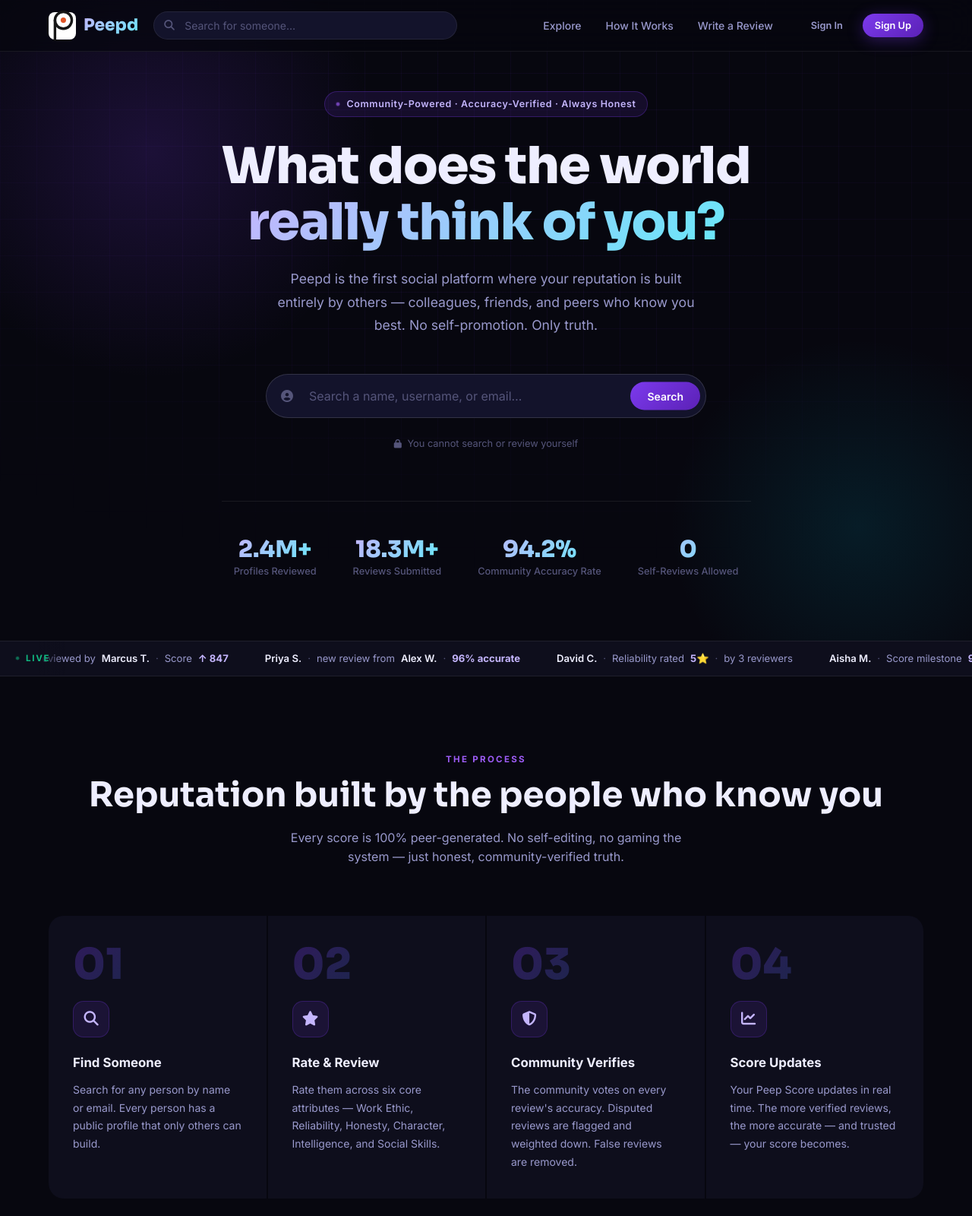
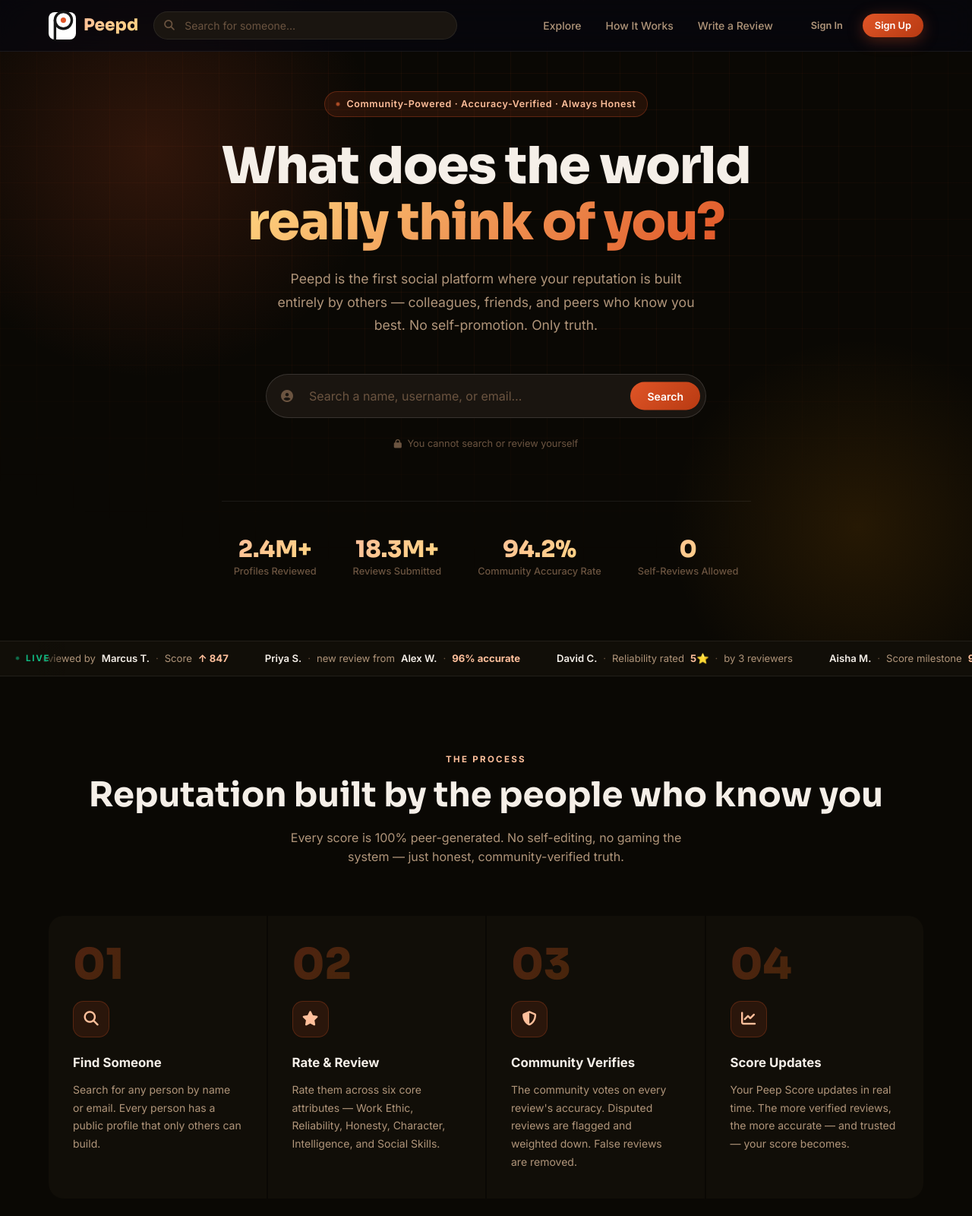
Before and after one commit to zacharyginis/peepd, a website: page index.html in a window 1280 px wide. Shown: the top 1600 px of the page at 76% size. Drawn offline with Linux system fonts and the light colour scheme; a script that the page names is missing.

Commit message:
feat: orange/black color scheme — replace all purple/cyan with orange/amber

```diff
--- a/css/style.css
+++ b/css/style.css
@@ -7,21 +7,22 @@
 
 /* ── Variables ─────────────────────────────────────────────── */
 :root {
-  /* Backgrounds */
-  --bg-base:        #07070F;
-  --bg-surface:     #0E0E1C;
-  --bg-card:        #13132B;
-  --bg-card-hover:  #18183A;
-  --bg-overlay:     rgba(7,7,15,0.85);
+  /* Backgrounds — warm near-black */
+  --bg-base:        #0A0804;
+  --bg-surface:     #110E08;
+  --bg-card:        #1A1510;
+  --bg-card-hover:  #221C14;
+  --bg-elevated:    #1A1510;
+  --bg-overlay:     rgba(10,8,4,0.88);
 
-  /* Brand */
-  --purple:         #7C3AED;
-  --purple-mid:     #9D5CF6;
-  --purple-light:   #C4B5FD;
-  --purple-glow:    rgba(124,58,237,0.35);
-  --cyan:           #06B6D4;
-  --cyan-light:     #67E8F9;
-  --cyan-glow:      rgba(6,182,212,0.25);
+  /* Brand — orange + deep orange */
+  --purple:         #E05527;
+  --purple-mid:     #F06A35;
+  --purple-light:   #FFBF9B;
+  --purple-glow:    rgba(224,85,39,0.35);
+  --cyan:           #F09000;
+  --cyan-light:     #FFD580;
+  --cyan-glow:      rgba(240,144,0,0.25);
 
   /* Status */
   --green:          #10B981;
@@ -32,14 +33,15 @@
   --red-glow:       rgba(239,68,68,0.3);
 
   /* Text */
-  --text-primary:   #EEEEFF;
-  --text-secondary: #9999CC;
-  --text-muted:     #55557A;
+  --text-primary:   #F5EFE8;
+  --text-secondary: #B0957A;
+  --text-muted:     #6B5440;
 
   /* Borders */
   --border:         rgba(255,255,255,0.07);
+  --border-subtle:  rgba(255,255,255,0.07);
   --border-strong:  rgba(255,255,255,0.13);
-  --border-accent:  rgba(124,58,237,0.45);
+  --border-accent:  rgba(224,85,39,0.45);
 
   /* Misc */
   --radius-sm:  8px;
@@ -77,7 +79,7 @@ h1, h2, h3, h4, h5 {
 }
 
 .gradient-text {
-  background: linear-gradient(135deg, var(--purple-light) 0%, var(--cyan-light) 100%);
+  background: linear-gradient(135deg, #FFD580 0%, #E05527 100%);
   -webkit-background-clip: text;
   -webkit-text-fill-color: transparent;
   background-clip: text;
@@ -88,7 +90,7 @@ h1, h2, h3, h4, h5 {
   font-weight: 700;
   letter-spacing: 0.2em;
   text-transform: uppercase;
-  color: var(--purple-mid);
+  color: var(--purple-light);
 }
 
 /* ── Layout ─────────────────────────────────────────────────── */
@@ -109,7 +111,7 @@ section           { padding: 100px 0; }
   white-space: nowrap;
 }
 .btn--primary {
-  background: linear-gradient(135deg, var(--purple), #5B21B6);
+  background: linear-gradient(135deg, #E05527, #B83A12);
   color: #fff;
   box-shadow: 0 4px 20px var(--purple-glow);
 }
@@ -141,12 +143,12 @@ section           { padding: 100px 0; }
   font-weight: 700;
   letter-spacing: 0.06em;
 }
-.badge--verified     { background: rgba(124,58,237,0.18); color: var(--purple-light); border: 1px solid rgba(124,58,237,0.35); }
+.badge--verified     { background: rgba(224,85,39,0.18); color: var(--purple-light); border: 1px solid rgba(224,85,39,0.35); }
 .badge--tier-phantom { background: rgba(100,116,139,0.18); color: #94A3B8; border: 1px solid rgba(100,116,139,0.35); }
 .badge--tier-emerging{ background: rgba(245,158,11,0.18);  color: #FCD34D; border: 1px solid rgba(245,158,11,0.35); }
 .badge--tier-established{background:rgba(59,130,246,0.18); color: #93C5FD; border: 1px solid rgba(59,130,246,0.35); }
 .badge--tier-trusted { background: rgba(59,130,246,0.22);  color: #93C5FD; border: 1px solid rgba(59,130,246,0.45); }
-.badge--tier-elite   { background: rgba(139,92,246,0.22);  color: #C4B5FD; border: 1px solid rgba(139,92,246,0.45); }
+.badge--tier-elite   { background: rgba(224,85,39,0.22);   color: #FFBF9B; border: 1px solid rgba(224,85,39,0.45); }
 .badge--tier-legendary{ background: rgba(16,185,129,0.18); color: #6EE7B7; border: 1px solid rgba(16,185,129,0.35); }
 .badge--accurate     { background: rgba(16,185,129,0.15);  color: #6EE7B7; border: 1px solid rgba(16,185,129,0.3); }
 .badge--disputed     { background: rgba(245,158,11,0.15);  color: #FCD34D; border: 1px solid rgba(245,158,11,0.3); }
@@ -225,7 +227,7 @@ section           { padding: 100px 0; }
   outline: none;
 }
 .nav__search input::placeholder { color: var(--text-muted); }
-.nav__search input:focus { border-color: var(--border-accent); background: var(--bg-card-hover); box-shadow: 0 0 0 3px rgba(124,58,237,0.15); }
+.nav__search input:focus { border-color: var(--border-accent); background: var(--bg-card-hover); box-shadow: 0 0 0 3px rgba(224,85,39,0.15); }
 .nav__search-icon { position: absolute; left: 14px; top: 50%; transform: translateY(-50%); color: var(--text-muted); font-size: 0.85rem; pointer-events: none; }
 
 /* ── Search Dropdown ──────────────────────────────────────── */
@@ -290,8 +292,8 @@ section           { padding: 100px 0; }
   position: absolute;
   inset: 0;
   background-image:
-    linear-gradient(rgba(124,58,237,0.06) 1px, transparent 1px),
-    linear-gradient(90deg, rgba(124,58,237,0.06) 1px, transparent 1px);
+    linear-gradient(rgba(224,85,39,0.06) 1px, transparent 1px),
+    linear-gradient(90deg, rgba(224,85,39,0.06) 1px, transparent 1px);
   background-size: 48px 48px;
   mask-image: radial-gradient(ellipse 80% 60% at 50% 30%, black 30%, transparent 100%);
 }
@@ -299,7 +301,7 @@ section           { padding: 100px 0; }
   position: absolute;
   width: 600px; height: 600px;
   border-radius: 50%;
-  background: radial-gradient(circle, rgba(124,58,237,0.18) 0%, transparent 70%);
+  background: radial-gradient(circle, rgba(224,85,39,0.18) 0%, transparent 70%);
   top: -100px; left: -100px;
   pointer-events: none;
 }
@@ -307,7 +309,7 @@ section           { padding: 100px 0; }
   position: absolute;
   width: 500px; height: 500px;
   border-radius: 50%;
-  background: radial-gradient(circle, rgba(6,182,212,0.12) 0%, transparent 70%);
+  background: radial-gradient(circle, rgba(240,144,0,0.12) 0%, transparent 70%);
   bottom: -100px; right: -100px;
   pointer-events: none;
 }
@@ -323,8 +325,8 @@ section           { padding: 100px 0; }
   align-items: center;
   gap: 8px;
   padding: 6px 14px;
-  background: rgba(124,58,237,0.12);
-  border: 1px solid rgba(124,58,237,0.3);
+  background: rgba(224,85,39,0.12);
+  border: 1px solid rgba(224,85,39,0.3);
   border-radius: var(--radius-full);
   font-size: 0.78rem;
   font-weight: 600;
@@ -369,13 +371,13 @@ section           { padding: 100px 0; }
   transition: var(--transition);
 }
 .hero__search input::placeholder { color: var(--text-muted); }
-.hero__search input:focus { border-color: var(--border-accent); box-shadow: 0 0 0 4px rgba(124,58,237,0.15), 0 8px 40px rgba(0,0,0,0.4); }
+.hero__search input:focus { border-color: var(--border-accent); box-shadow: 0 0 0 4px rgba(224,85,39,0.15), 0 8px 40px rgba(0,0,0,0.4); }
 .hero__search-icon { position: absolute; left: 20px; top: 50%; transform: translateY(-50%); color: var(--text-muted); font-size: 1rem; pointer-events: none; }
 .hero__search-btn {
   position: absolute;
   right: 8px; top: 50%;
   transform: translateY(-50%);
-  background: linear-gradient(135deg, var(--purple), #5B21B6);
+  background: linear-gradient(135deg, var(--purple), #B83A12);
   color: #fff;
   border: none;
   border-radius: var(--radius-full);
@@ -455,14 +457,14 @@ section           { padding: 100px 0; }
 .step:hover { background: var(--bg-card); }
 .step__number {
   font-family:'Sora',sans-serif; font-size:3.5rem; font-weight:800; line-height:1;
-  background:linear-gradient(135deg,rgba(124,58,237,0.3),rgba(6,182,212,0.2));
+  background:linear-gradient(135deg,rgba(224,85,39,0.3),rgba(240,144,0,0.2));
   -webkit-background-clip:text; -webkit-text-fill-color:transparent; background-clip:text;
   margin-bottom:20px;
 }
 .step__icon {
   width:48px; height:48px;
-  background:rgba(124,58,237,0.12);
-  border:1px solid rgba(124,58,237,0.25);
+  background:rgba(224,85,39,0.12);
+  border:1px solid rgba(224,85,39,0.25);
   border-radius:var(--radius-md);
   display:flex; align-items:center; justify-content:center;
   font-size:1.2rem; margin-bottom:20px; color:var(--purple-light);
@@ -490,10 +492,10 @@ section           { padding: 100px 0; }
 }
 .avatar--lg  { width:80px;  height:80px;  border-radius:var(--radius-lg); font-size:1.5rem; }
 .avatar--xl  { width:100px; height:100px; border-radius:20px; font-size:2rem; }
-.avatar-1 { background:linear-gradient(135deg,#7C3AED,#06B6D4); color:#fff; }
+.avatar-1 { background:linear-gradient(135deg,#E05527,#F09000); color:#fff; }
 .avatar-2 { background:linear-gradient(135deg,#059669,#0891B2); color:#fff; }
 .avatar-3 { background:linear-gradient(135deg,#DC2626,#D97706); color:#fff; }
-.avatar-4 { background:linear-gradient(135deg,#7C3AED,#EC4899); color:#fff; }
+.avatar-4 { background:linear-gradient(135deg,#E05527,#EC4899); color:#fff; }
 .avatar-5 { background:linear-gradient(135deg,#0891B2,#10B981); color:#fff; }
 .avatar-6 { background:linear-gradient(135deg,#D97706,#DC2626); color:#fff; }
 .profile-card__info { flex:1; min-width:0; }
@@ -514,7 +516,7 @@ section           { padding: 100px 0; }
 .profile-card__attrs { display:flex; flex-wrap:wrap; gap:6px; margin-bottom:16px; }
 .attr-pill {
   padding:3px 10px; border-radius:var(--radius-full); font-size:0.71rem; font-weight:600;
-  background:rgba(124,58,237,0.12); color:var(--purple-light); border:1px solid rgba(124,58,237,0.2);
+  background:rgba(224,85,39,0.12); color:var(--purple-light); border:1px solid rgba(224,85,39,0.2);
 }
 .profile-card__footer { display:flex; align-items:center; justify-content:space-between; padding-top:16px; border-top:1px solid var(--border); }
 .profile-card__review-count { font-size:0.78rem; color:var(--text-muted); }
@@ -572,8 +574,8 @@ section           { padding: 100px 0; }
 /* ── CTA ─────────────────────────────────────────────────────── */
 .cta-section { text-align:center; }
 .cta-section__inner {
-  background:linear-gradient(135deg,rgba(124,58,237,0.15),rgba(6,182,212,0.08));
-  border:1px solid rgba(124,58,237,0.2); border-radius:var(--radius-xl);
+  background:linear-gradient(135deg,rgba(224,85,39,0.15),rgba(240,144,0,0.08));
+  border:1px solid rgba(224,85,39,0.2); border-radius:var(--radius-xl);
   padding:80px 40px; position:relative; overflow:hidden;
 }
 .cta-section__inner::before {
@@ -689,7 +691,7 @@ section           { padding: 100px 0; }
   cursor:pointer; transition:var(--transition);
 }
 .filter-btn:hover  { color:var(--text-primary); border-color:var(--border-strong); }
-.filter-btn.active { color:var(--purple-light); border-color:var(--border-accent); background:rgba(124,58,237,0.1); }
+.filter-btn.active { color:var(--purple-light); border-color:var(--border-accent); background:rgba(224,85,39,0.1); }
 .reviews-list { display:flex; flex-direction:column; gap:16px; }
 .review-card { background:var(--bg-card); border:1px solid var(--border); border-radius:var(--radius-lg); padding:24px; transition:var(--transition); }
 .review-card:hover  { border-color:var(--border-strong); background:var(--bg-card-hover); }
@@ -736,7 +738,7 @@ section           { padding: 100px 0; }
 .review-form-card__body { padding:32px; }
 .target-selector { display:flex; align-items:center; gap:14px; padding:18px; background:var(--bg-surface); border:1px solid var(--border); border-radius:var(--radius-md); margin-bottom:28px; cursor:pointer; transition:var(--transition); }
 .target-selector:hover { border-color:var(--border-strong); }
-.target-selector.target-selected { border-color:var(--border-accent); background:rgba(124,58,237,0.06); }
+.target-selector.target-selected { border-color:var(--border-accent); background:rgba(224,85,39,0.06); }
 .target-selector__placeholder { color:var(--text-muted); font-size:0.9rem; }
 .target-selector__info { flex:1; }
 .target-selector__name { font-weight:700; font-size:0.95rem; margin-bottom:2px; }
@@ -749,7 +751,7 @@ section           { padding: 100px 0; }
 .rel-btn { padding:10px 12px; border-radius:var(--radius-md); font-size:0.8rem; font-weight:600; text-align:center; background:var(--bg-surface); border:1.5px solid var(--border); color:var(--text-muted); cursor:pointer; transition:var(--transition); display:flex; flex-direction:column; align-items:center; gap:4px; }
 .rel-btn i { font-size:1rem; color:var(--text-muted); transition:var(--transition); }
 .rel-btn:hover { border-color:var(--border-strong); color:var(--text-secondary); }
-.rel-btn.selected { border-color:var(--border-accent); color:var(--purple-light); background:rgba(124,58,237,0.1); }
+.rel-btn.selected { border-color:var(--border-accent); color:var(--purple-light); background:rgba(224,85,39,0.1); }
 .rel-btn.selected i { color:var(--purple-light); }
 .category-ratings { display:flex; flex-direction:column; gap:16px; }
 .cat-rating { display:flex; align-items:center; gap:16px; }
@@ -763,12 +765,12 @@ section           { padding: 100px 0; }
 .cat-rating__value { font-size:0.78rem; color:var(--text-muted); min-width:80px; }
 .review-textarea-wrap { position:relative; }
 .review-textarea { width:100%; background:var(--bg-surface); border:1.5px solid var(--border); border-radius:var(--radius-md); padding:14px 16px; color:var(--text-primary); font-size:0.9rem; line-height:1.7; resize:vertical; min-height:140px; outline:none; transition:var(--transition); }
-.review-textarea:focus { border-color:var(--border-accent); box-shadow:0 0 0 3px rgba(124,58,237,0.12); }
+.review-textarea:focus { border-color:var(--border-accent); box-shadow:0 0 0 3px rgba(224,85,39,0.12); }
 .review-textarea::placeholder { color:var(--text-muted); }
 .char-counter { position:absolute; bottom:10px; right:12px; font-size:0.72rem; color:var(--text-muted); }
 .char-counter.warn { color:var(--amber); }
 .char-counter.ok   { color:var(--green); }
-.pledge-box { background:rgba(124,58,237,0.06); border:1.5px solid rgba(124,58,237,0.2); border-radius:var(--radius-md); padding:20px; }
+.pledge-box { background:rgba(224,85,39,0.06); border:1.5px solid rgba(224,85,39,0.2); border-radius:var(--radius-md); padding:20px; }
 .pledge-label { display:flex; align-items:flex-start; gap:12px; cursor:pointer; }
 .pledge-checkbox { width:20px; height:20px; border-radius:6px; border:2px solid var(--border-strong); background:var(--bg-surface); flex-shrink:0; margin-top:1px; cursor:pointer; appearance:none; -webkit-appearance:none; transition:var(--transition); position:relative; }
 .pledge-checkbox:checked { background:var(--purple); border-color:var(--purple); }
@@ -905,7 +907,7 @@ section           { padding: 100px 0; }
 .social-gate__icon {
   width: 64px;
   height: 64px;
-  background: linear-gradient(135deg, rgba(124,58,237,0.2), rgba(6,182,212,0.2));
+  background: linear-gradient(135deg, rgba(224,85,39,0.2), rgba(240,144,0,0.2));
   border: 1px solid var(--border-accent);
   border-radius: 50%;
   display: flex;
@@ -1054,8 +1056,8 @@ section           { padding: 100px 0; }
 .id-gate { z-index: 1100; } /* above social gate */
 
 .id-gate__icon {
-  background: rgba(6,182,212,0.12);
-  border-color: rgba(6,182,212,0.4);
+  background: rgba(240,144,0,0.12);
+  border-color: rgba(240,144,0,0.4);
 }
 .id-gate__icon i { color: var(--cyan); }
 
```
